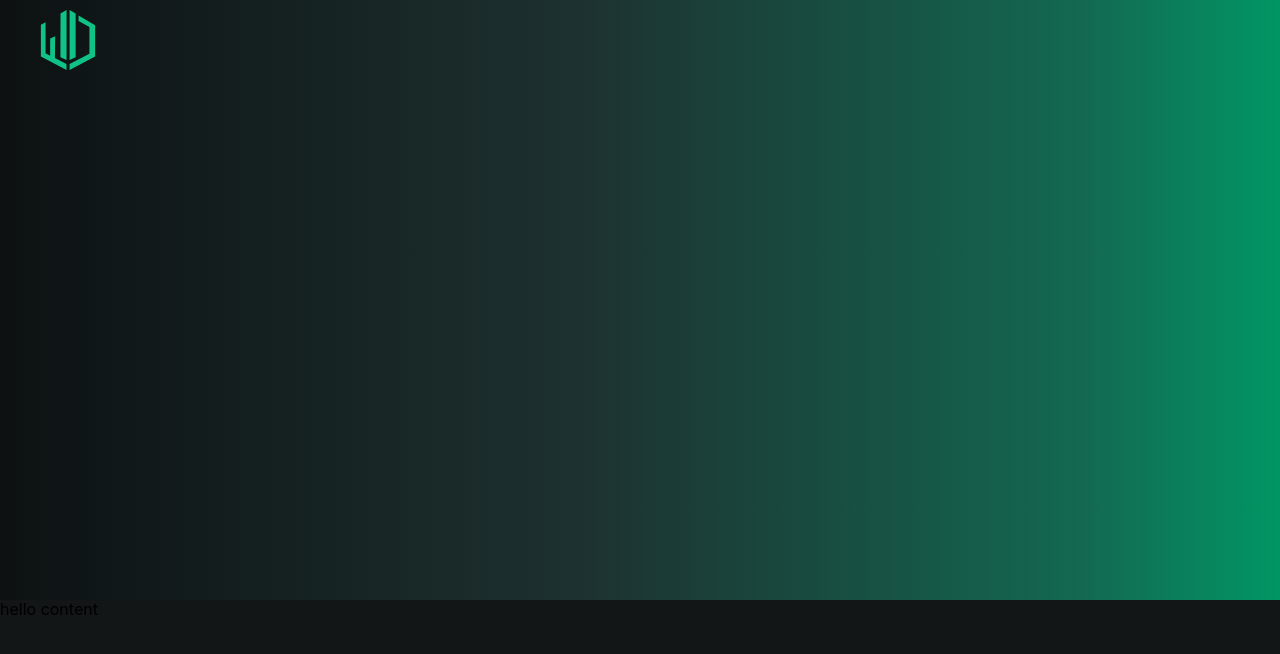
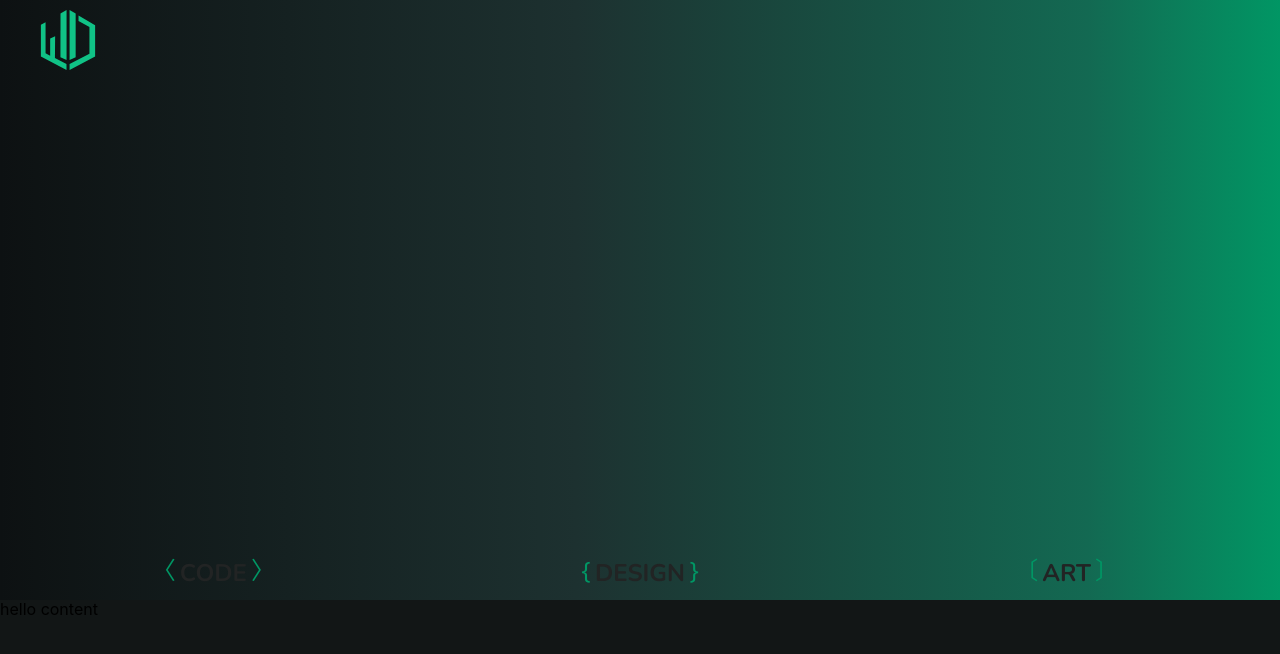
Before and after one commit to wannesds/wannes-portfolio, a React (Create React App) app: page / in a window 1280 px wide. Shown: the top 654 px of the page. Built offline with nearby package versions, Linux system fonts and the light colour scheme; a web font is replaced by a local one.

Commit message:
working on home nav

```diff
--- a/src/components/Header.js
+++ b/src/components/Header.js
@@ -9,7 +9,7 @@
         <Headroom>
         {/* show/hides content when scrolling up/down */}
         <header className="w-100">
-             <WDLogo className='logo'/>
+             <WDLogo/>
         </header>
         </Headroom>
     )
--- a/src/components/Header.scss
+++ b/src/components/Header.scss
@@ -8,7 +8,7 @@
     margin: 0 auto;
     padding: 10px 3vw;
     // @include gradient;
-    .logo {
+    svg {
         width: 60px;
         height: 60px;
     }
--- a/src/components/Home.js
+++ b/src/components/Home.js
@@ -1,6 +1,8 @@
 import React from 'react';
 import './Home.scss';
 import Header from './Header';
+import './Home.scss';
+import Home_link from './Home_link';
 
 
 const Home = () => {
@@ -9,6 +11,9 @@
         <div className="home-box">
             <Header/>
             <div className="home-nav">
+                <Home_link sign="〈〉" name="CODE"/>
+                <Home_link sign="｛｝" name="DESIGN"/>
+                <Home_link sign="〔〕" name="ART"/>
             </div>
         </div>
     )
--- a/src/components/Home.scss
+++ b/src/components/Home.scss
@@ -3,5 +3,22 @@
 .home-box {
     @include gradient;
     height: 600px;
-    top:0;
 }
+
+.home-nav {
+    display: flex;
+    flex-direction: column;
+    justify-content: space-around;
+    margin-top: 300px;
+
+    // background-color:rgba(255, 0, 0, 0.26);
+}
+
+
+
+@media (min-width: 812px) {
+    .home-nav {
+        flex-direction: row;
+        margin-top: 460px;
+    }
+}
--- /dev/null
+++ b/src/components/Home_link.js
@@ -0,0 +1,17 @@
+import React from 'react';
+import './Home_link.scss';
+
+
+
+const Home_link = ({sign, name}) => {
+
+    return(
+        <div className="home_link center">
+            <span>{sign.slice(0,1)}</span>
+            <a href="" className="ph1">{name}</a>
+            <span> {sign.slice(1,2)}</span>
+        </div>
+    )
+}
+
+export default Home_link;
--- /dev/null
+++ b/src/components/Home_link.scss
@@ -0,0 +1,43 @@
+@import './_vars';
+
+.home_link {
+    display: flex;
+    justify-content: center;
+    width: 150px;
+    height: 50px;
+    font-size: 150%;
+    padding: 4px;
+    margin: 10px;
+
+    // background-color:rgba(0, 128, 0, 0.096);
+    span {
+        color: $cyan;
+    }
+    a {
+        color: $dark;
+        text-decoration: none;
+        font-family: $font2;
+        font-weight: bold;
+        padding-top: 3px;
+    }
+    &:hover {
+        span {
+            color: $cyan;
+        }
+        a {
+            color: $cyan-l;
+            border-color: $cyan-l;
+            border-bottom: none ;
+        }
+    }
+}
+
+@media (min-width: 812px) {
+    .home_link {
+        &:hover {
+            a {
+                border-bottom: solid;
+            }
+        }
+    }
+}
--- a/src/components/_vars.scss
+++ b/src/components/_vars.scss
@@ -5,10 +5,13 @@
 @import url('https://fonts.googleapis.com/css?family=Alatsi&display=swap');
 @import url('https://fonts.googleapis.com/css?family=Bebas+Neue&display=swap');
 
+$font1 : 'Bebas Neue';
+$font2 : 'Nunito';
+
 $cyan-l: #10c286;
 $cyan : rgba(1, 150, 100, 1);
 $cyan-d : rgba(19, 105, 82, 1);
-$dark : rgba(38, 40, 40, 1);
+$dark : rgb(34, 36, 36);
 $grey : rgba(52, 54, 54, 1);
 $light : rgba(149, 151, 150, 1);
 
```
Also changed, not shown: 1 other file (tests, documents, lock files or other folders).
